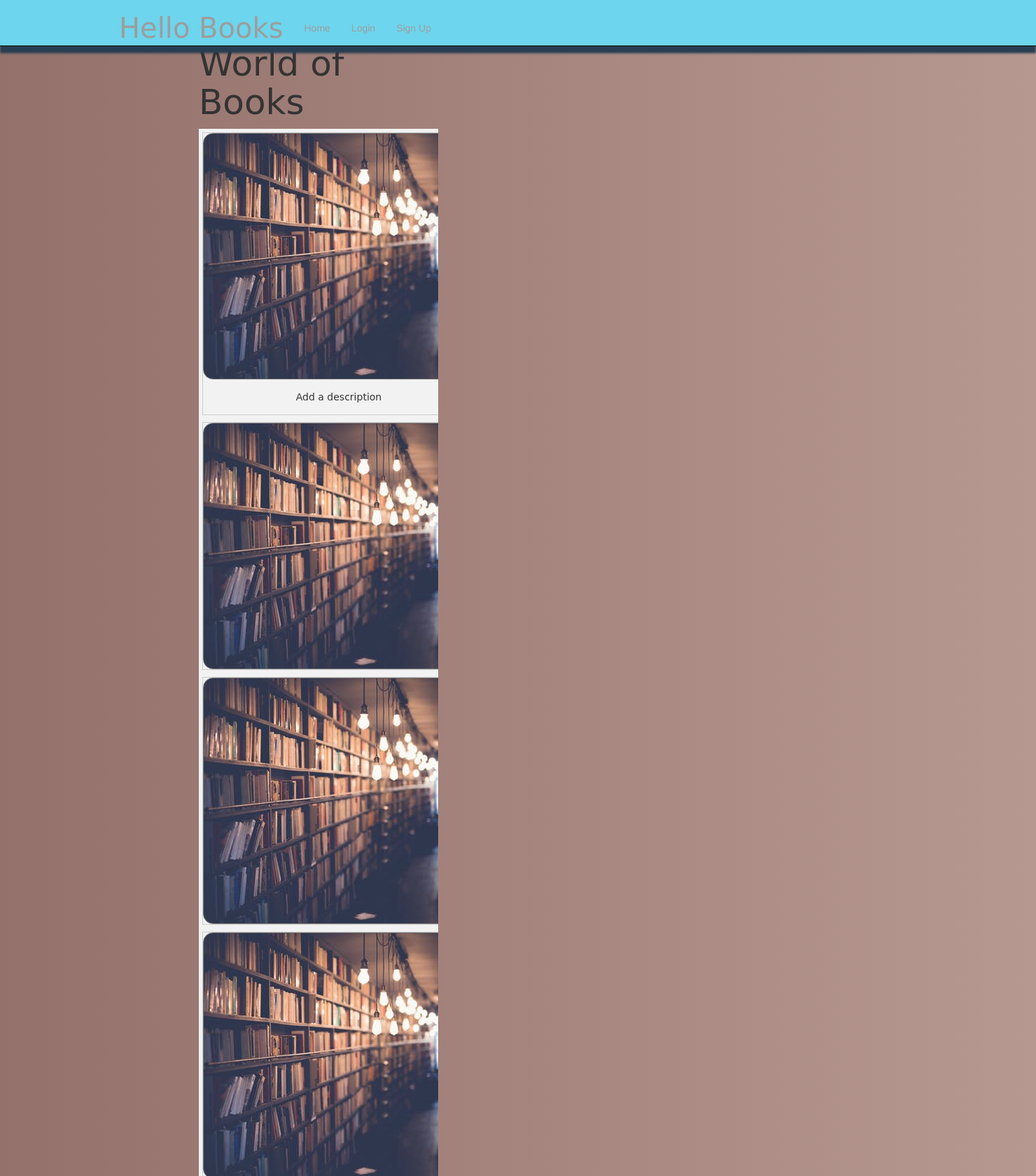
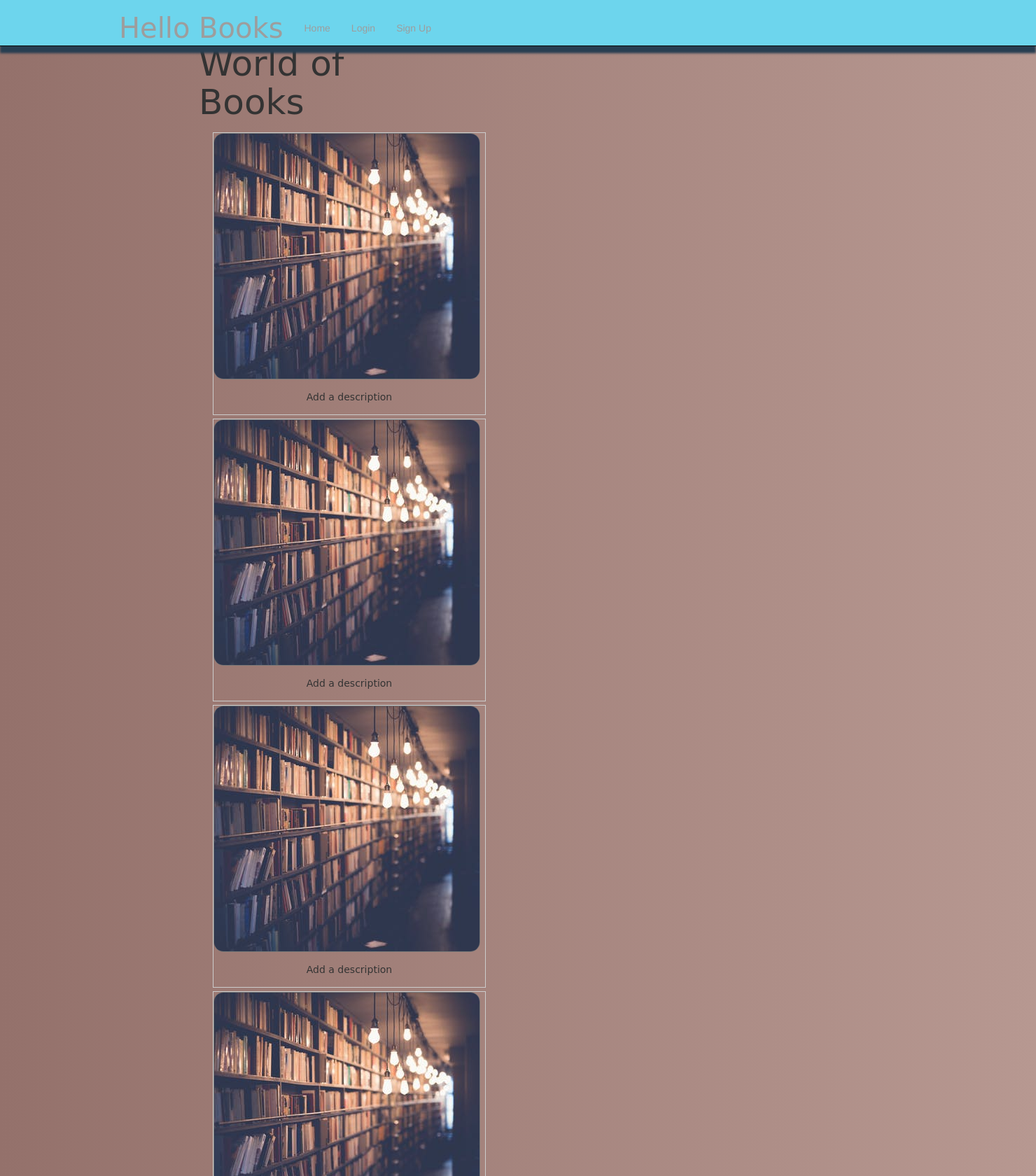
Before and after one commit to godfreyJo/V1.0-HELLOBOOKS, a Flask app: page / in a window 1480 px wide; the page is wider, and only the part inside the window is pictured. Shown: the top 1680 px of that part at 70% size. Run offline with Flask 2, Linux system fonts and the light colour scheme; some libraries are stand-ins or nearby versions.

Commit message:
Proper positioning of the images

```diff
--- a/static/main.css
+++ b/static/main.css
@@ -219,7 +219,7 @@ body {
 .gallery{
     margin: 5px;
     border: 1px solid #ccc;
-    float: left;
+/*    float: left;*/
     width: 390px;
 }
 .gallery-img{
--- a/templates/index.html
+++ b/templates/index.html
@@ -44,24 +44,31 @@ Hello Books App
            <div id="" style="position:absolute; width:100%; height:100%">
                </div>
 
-                 <div class="gal-container">
+                 <div class="container">
             <div class="gallery">
                 <img src="..\static\InACorridor.jpeg" >
                 <div class ="desc"> Add a description</div>
                      </div>
              <div class="gallery">
                 <img src="..\static\InACorridor.jpeg" >
+                <div class ="desc"> Add a description</div>
                      </div>
               <div class="gallery">
                 <img src="..\static\InACorridor.jpeg" >
+                <div class ="desc"> Add a description</div>
+                     </div>
+              <div class="gallery">
+                <img src="..\static\InACorridor.jpeg" >
+                <div class ="desc"> Add a description</div>
                      </div>
                <div class="gallery">
                 <img src="..\static\InACorridor.jpeg" >
+                <div class ="desc"> Add a description</div>
                      </div>
                 <div class="gallery">
                 <img src="..\static\InACorridor.jpeg" >
+                <div class ="desc"> Add a description</div>
                      </div>
-
 
 <!--
               <img src="..\static\InACorridor.jpeg" class="rounded img-thumbnail" alt="vitabu">
```
Also changed, not shown: test/__init__.py (+3 -0 lines), test/test_config.py (+73 -0 lines).
